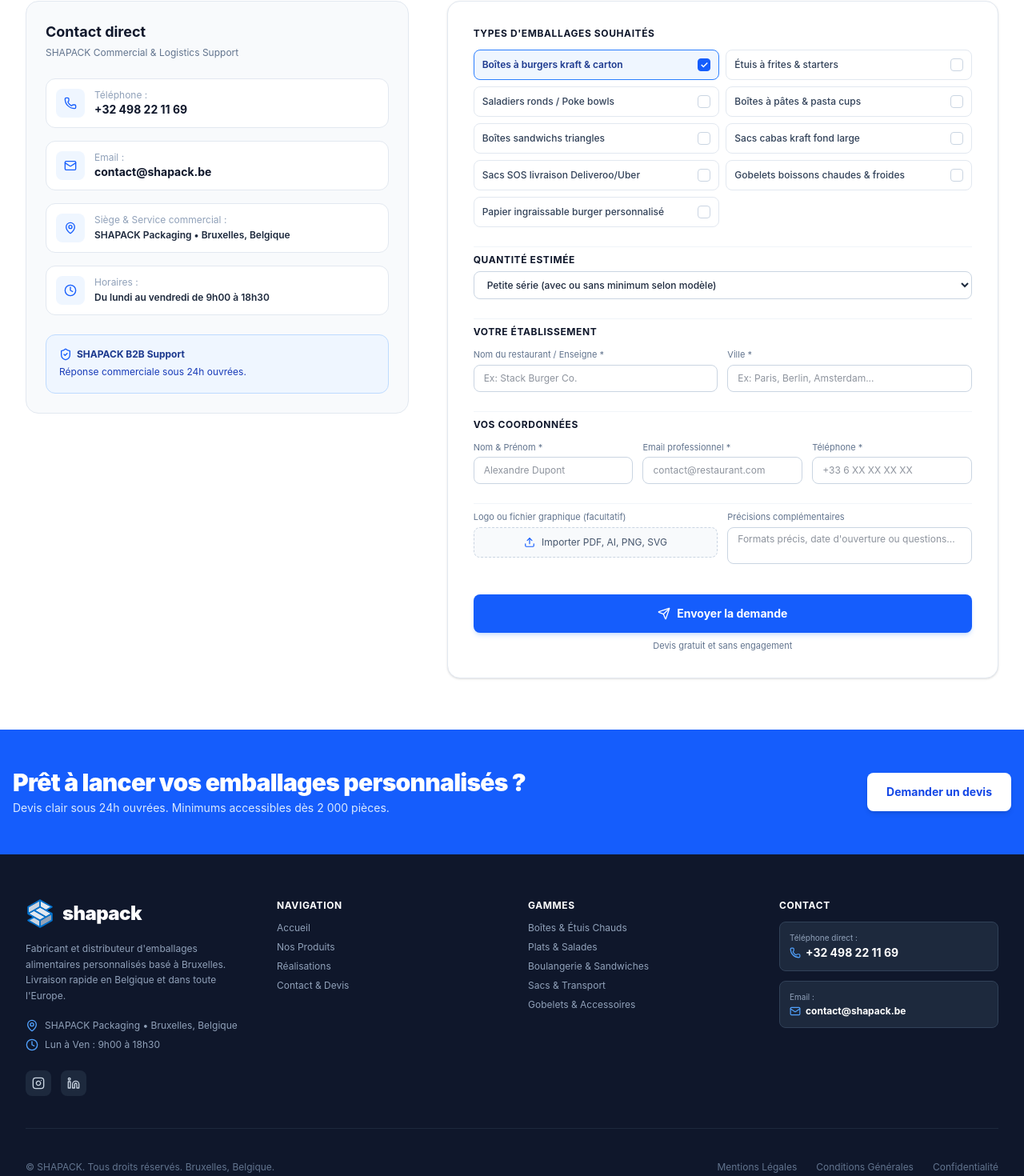
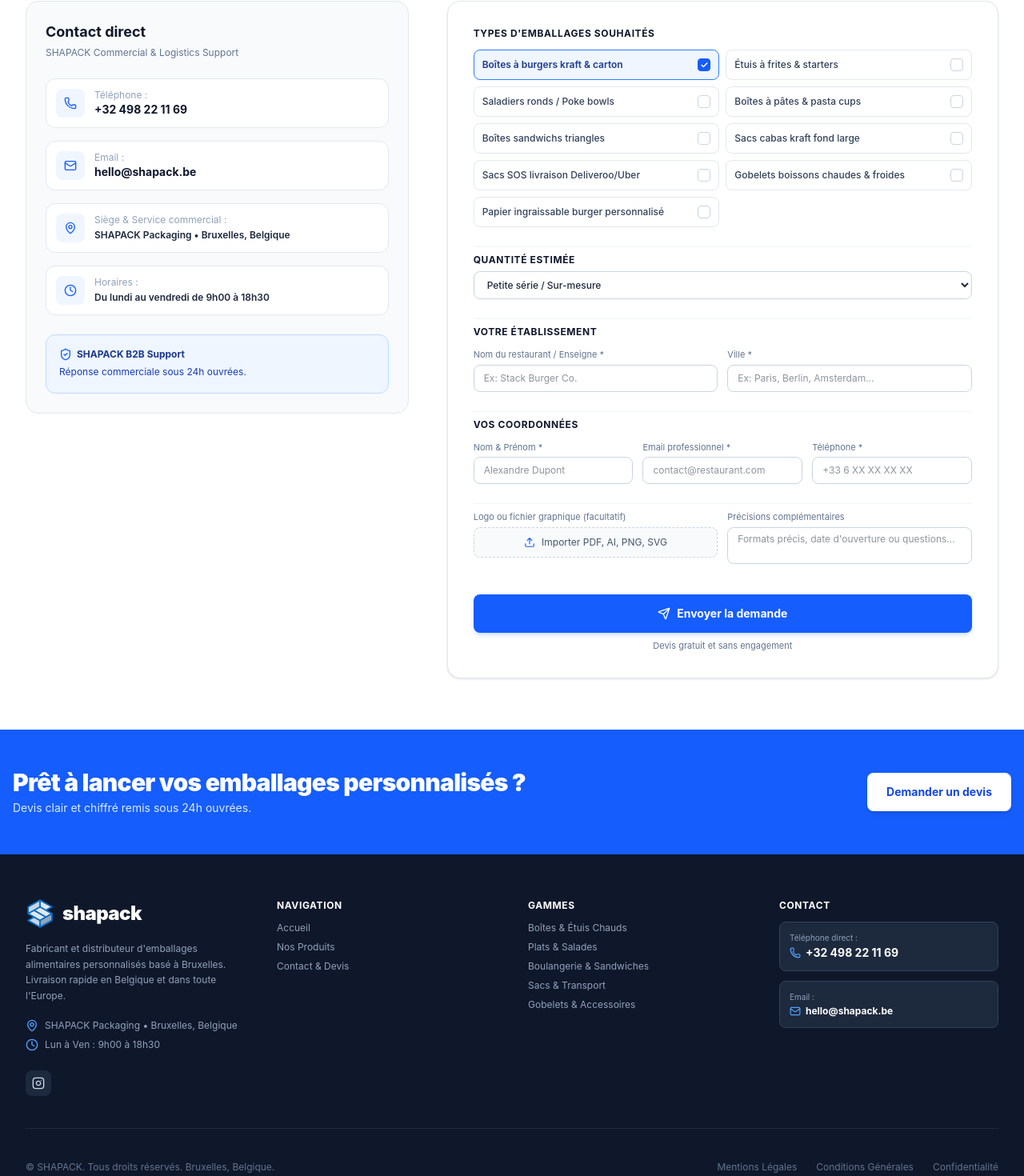
Before and after one commit to KIMERA-SPORTSWEAR/shapack, a React (Vite) app: page /contact in a window 1280 px wide. Shown: the part 352-1822 px from the top of the page at 80% size. Built offline with nearby package versions, Linux system fonts and the light colour scheme.

Commit message:
feat: update email to hello@shapack.be, remove LinkedIn & Réalisations tab, set Instagram to shapack.ig, remove all MOQ mentions

```diff
--- a/src/components/Footer.tsx
+++ b/src/components/Footer.tsx
@@ -9,14 +9,6 @@
     <rect width="20" height="20" x="2" y="2" rx="5" ry="5"/>
     <path d="M16 11.37A4 4 0 1 1 12.63 8 4 4 0 0 1 16 11.37z"/>
     <line x1="17.5" x2="17.51" y1="6.5" y2="6.5"/>
-  </svg>
-);
-
-const LinkedinIcon: React.FC<{ className?: string }> = ({ className = 'w-4 h-4' }) => (
-  <svg className={className} viewBox="0 0 24 24" fill="none" stroke="currentColor" strokeWidth="2" strokeLinecap="round" strokeLinejoin="round">
-    <path d="M16 8a6 6 0 0 1 6 6v7h-4v-7a2 2 0 0 0-2-2 2 2 0 0 0-2 2v7h-4v-7a6 6 0 0 1 6-6z"/>
-    <rect width="4" height="12" x="2" y="9"/>
-    <circle cx="4" cy="4" r="2"/>
   </svg>
 );
 
@@ -74,22 +66,13 @@
             {/* Social Icons */}
             <div className="pt-2 flex items-center gap-3">
               <a
-                href="https://www.instagram.com/shapack.be/"
+                href="https://www.instagram.com/shapack.ig/"
                 target="_blank"
                 rel="noopener noreferrer"
                 className="w-8 h-8 rounded-lg bg-slate-800 hover:bg-pink-600 text-slate-300 hover:text-white flex items-center justify-center transition-colors"
-                title="Instagram @shapack.be"
+                title="Instagram @shapack.ig"
               >
                 <InstagramIcon className="w-4 h-4" />
-              </a>
-              <a
-                href="https://linkedin.com"
-                target="_blank"
-                rel="noopener noreferrer"
-                className="w-8 h-8 rounded-lg bg-slate-800 hover:bg-blue-600 text-slate-300 hover:text-white flex items-center justify-center transition-colors"
-                title="LinkedIn SHAPACK"
-              >
-                <LinkedinIcon className="w-4 h-4" />
               </a>
             </div>
           </div>
@@ -108,11 +91,6 @@
               <li>
                 <Link to="/produits" className="hover:text-blue-400 transition-colors">
                   {t('nav.products')}
-                </Link>
-              </li>
-              <li>
-                <Link to="/realisations" className="hover:text-blue-400 transition-colors">
-                  {t('nav.portfolio')}
                 </Link>
               </li>
               <li>
@@ -175,13 +153,13 @@
               </a>
 
               <a
-                href="mailto:contact@shapack.be"
+                href="mailto:hello@shapack.be"
                 className="p-3 rounded-lg bg-slate-800 border border-slate-700 block hover:border-blue-500 transition-colors"
               >
                 <span className="text-[10px] text-slate-400 block">Email :</span>
                 <span className="text-xs font-bold text-white flex items-center gap-1.5 mt-0.5">
                   <Mail className="w-3.5 h-3.5 text-blue-400" />
-                  contact@shapack.be
+                  hello@shapack.be
                 </span>
               </a>
             </div>
--- a/src/components/InstagramFeed.tsx
+++ b/src/components/InstagramFeed.tsx
@@ -53,7 +53,7 @@
           <div>
             <div className="inline-flex items-center gap-1.5 px-3 py-1 rounded-full bg-slate-100 text-xs font-semibold text-slate-700 mb-2">
               <InstagramIcon className="w-3.5 h-3.5 text-slate-800" />
-              <span>@shapack.be</span>
+              <span>@shapack.ig</span>
             </div>
             <h2 className="text-2xl sm:text-3xl font-black text-slate-900 tracking-tight">
               {t('social.title')}
@@ -64,7 +64,7 @@
           </div>
 
           <a
-            href="https://www.instagram.com/shapack.be/"
+            href="https://www.instagram.com/shapack.ig/"
             target="_blank"
             rel="noopener noreferrer"
             className="inline-flex items-center gap-2 px-4 py-2.5 rounded-lg bg-slate-900 hover:bg-slate-800 text-white font-semibold text-xs transition-colors self-start md:self-auto"
@@ -80,7 +80,7 @@
           {posts.map((post) => (
             <a
               key={post.id}
-              href="https://www.instagram.com/shapack.be/"
+              href="https://www.instagram.com/shapack.ig/"
               target="_blank"
               rel="noopener noreferrer"
               className="group rounded-xl border border-slate-200 overflow-hidden bg-white hover:border-slate-400 transition-all block"
--- a/src/components/Navbar.tsx
+++ b/src/components/Navbar.tsx
@@ -13,7 +13,6 @@
   const navLinks = [
     { path: '/', label: t('nav.home') },
     { path: '/produits', label: t('nav.products') },
-    { path: '/realisations', label: t('nav.portfolio') },
     { path: '/contact', label: t('nav.contact') },
   ];
 
--- a/src/context/LanguageContext.tsx
+++ b/src/context/LanguageContext.tsx
@@ -24,16 +24,16 @@
     // Hero
     'hero.badge': 'Basé à Bruxelles • Fabricant B2B Restauration',
     'hero.title1': 'Vos emballages personnalisés',
-    'hero.title2': 'dès 2 000 pièces',
+    'hero.title2': 'sur-mesure',
     'hero.subtitle': 'Boîtes burgers, poke bowls, étuis à frites, sacs kraft et gobelets imprimés à vos couleurs. Entreprise basée à Bruxelles, livraison rapide en Belgique et dans toute l\'Europe.',
     'hero.reassurance1': 'Devis gratuit sous 24h',
-    'hero.reassurance2': 'Petites séries dès 2 000 pièces',
+    'hero.reassurance2': 'Quantités flexibles sur-mesure',
     'hero.reassurance3': 'Impression offset haute définition',
     'hero.reassurance4': 'Carton kraft et blanc recyclable',
     'hero.btnQuote': 'Demander un Devis en 24h',
     'hero.btnCatalog': 'Consulter le Catalogue',
     'hero.badgeOffset': 'Impression Offset',
-    'hero.badgeMoq': 'Dès 2 000 pcs',
+    'hero.badgeMoq': 'Sur Devis',
 
     // Trusted By
     'trusted.title': 'Ils nous font confiance à Bruxelles et en Belgique',
@@ -44,9 +44,9 @@
     'pillars.subtitle': 'Des emballages solides, personnalisés et livrés rapidement.',
     'pillars.p1Title': 'Impression sur-mesure',
     'pillars.p1Desc': 'Impression offset de votre logo, visuels et couleurs sur tous vos contenants.',
-    'pillars.p2Title': 'Accessible dès 2 000 pièces',
-    'pillars.p2Badge': 'Accessible',
-    'pillars.p2Desc': 'Des quantités réalistes adaptées aux restaurants indépendants comme aux réseaux.',
+    'pillars.p2Title': 'Quantités adaptées & flexibles',
+    'pillars.p2Badge': 'Sur-mesure',
+    'pillars.p2Desc': 'Production personnalisée adaptée aux restaurants indépendants comme aux enseignes multi-sites.',
     'pillars.p2Link': 'Voir les produits',
     'pillars.p3Title': 'Qualité alimentaire et écologie',
     'pillars.p3Desc': 'Cartons kraft et blancs rigides, barrière anti-gras et contact alimentaire certifié.',
@@ -78,9 +78,9 @@
     'process.s3Desc': 'Impression, façonnage et livraison directe dans votre établissement.',
 
     // Conditions
-    'conditions.moqLabel': 'Quantité minimum',
-    'conditions.moqVal': 'Dès 2 000 pièces',
-    'conditions.moqSub': 'Adapté pour démarrer facilement.',
+    'conditions.moqLabel': 'Devis & Quantités',
+    'conditions.moqVal': 'Sur Devis',
+    'conditions.moqSub': 'Adapté à votre activité sans contrainte.',
     'conditions.timeLabel': 'Délai de fabrication',
     'conditions.timeVal': '3 à 4 semaines',
     'conditions.timeSub': 'Fabrication soignée et livraison suivie.',
@@ -92,7 +92,7 @@
     'social.tag': 'Instagram',
     'social.title': 'Dernières réalisations',
     'social.subtitle': 'Retrouvez nos emballages en situation chez nos restaurants partenaires.',
-    'social.btn': 'Suivre @shapack.be',
+    'social.btn': 'Suivre @shapack.ig',
 
     // Portfolio Page
     'portfolio.tag': 'Réalisations',
@@ -136,7 +136,7 @@
 
     // Footer
     'footer.ctaTitle': 'Prêt à lancer vos emballages personnalisés ?',
-    'footer.ctaSubtitle': 'Devis clair sous 24h ouvrées. Minimums accessibles dès 2 000 pièces.',
+    'footer.ctaSubtitle': 'Devis clair et chiffré remis sous 24h ouvrées.',
     'footer.ctaBtn': 'Demander un devis',
     'footer.about': 'Fabricant et distributeur d\'emballages alimentaires personnalisés basé à Bruxelles. Livraison rapide en Belgique et dans toute l\'Europe.',
     'footer.nav': 'Navigation',
@@ -163,16 +163,16 @@
     // Hero
     'hero.badge': 'Based in Brussels • B2B Foodservice Packaging',
     'hero.title1': 'Custom food packaging',
-    'hero.title2': 'from 2,000 pieces',
-    'hero.subtitle': 'Custom-printed burger boxes, poke bowls, fries sleeves, kraft bags and cups. Based in Brussels, with fast delivery across Belgium and Europe from 2,000 pcs.',
+    'hero.title2': 'tailor-made',
+    'hero.subtitle': 'Custom-printed burger boxes, poke bowls, fries sleeves, kraft bags and cups. Based in Brussels, with fast delivery across Belgium and Europe.',
     'hero.reassurance1': 'Free quote within 24 hours',
-    'hero.reassurance2': 'Accessible runs from 2,000 pcs',
+    'hero.reassurance2': 'Flexible custom order quantities',
     'hero.reassurance3': 'High-definition offset printing',
     'hero.reassurance4': 'Recyclable kraft and white board',
     'hero.btnQuote': 'Get a Quote in 24h',
     'hero.btnCatalog': 'Browse Catalog',
     'hero.badgeOffset': 'Offset Printing',
-    'hero.badgeMoq': 'From 2,000 pcs',
+    'hero.badgeMoq': 'Custom Quote',
 
     // Trusted By
     'trusted.title': 'Trusted in Brussels and across Belgium',
@@ -183,9 +183,9 @@
     'pillars.subtitle': 'Sturdy, branded packagings delivered directly to your kitchen.',
     'pillars.p1Title': 'Full Custom Print',
     'pillars.p1Desc': 'High-precision offset printing of your logo, brand colors and visual identity on every box.',
-    'pillars.p2Title': 'Accessible from 2,000 pcs',
-    'pillars.p2Badge': 'Accessible',
-    'pillars.p2Desc': 'Realistic minimum quantities designed for independent restaurants and growing chains alike.',
+    'pillars.p2Title': 'Flexible Quantities',
+    'pillars.p2Badge': 'Tailored',
+    'pillars.p2Desc': 'Flexible order sizes tailored for independent restaurants and growing chains alike.',
     'pillars.p2Link': 'View products',
     'pillars.p3Title': 'Certified Food Safety',
     'pillars.p3Desc': 'Rigid kraft and white boards with certified greaseproof barriers for direct hot food contact.',
@@ -217,9 +217,9 @@
     'process.s3Desc': 'Offset printing, folding, and direct tracked delivery to your restaurant.',
 
     // Conditions
-    'conditions.moqLabel': 'Minimum order',
-    'conditions.moqVal': 'From 2,000 pcs',
-    'conditions.moqSub': 'Convenient for launches and regular runs.',
+    'conditions.moqLabel': 'Quote & Quantities',
+    'conditions.moqVal': 'Custom Quote',
+    'conditions.moqSub': 'Tailored to your needs without constraint.',
     'conditions.timeLabel': 'Lead time',
     'conditions.timeVal': '3 to 4 weeks',
     'conditions.timeSub': 'High-precision production and tracked shipment.',
@@ -231,7 +231,7 @@
     'social.tag': 'Instagram',
     'social.title': 'Recent Packaging Runs',
     'social.subtitle': 'See custom packagings live in action at our partner restaurants.',
-    'social.btn': 'Follow @shapack.be',
+    'social.btn': 'Follow @shapack.ig',
 
     // Portfolio Page
     'portfolio.tag': 'Portfolio',
@@ -275,7 +275,7 @@
 
     // Footer
     'footer.ctaTitle': 'Ready to start your custom packaging?',
-    'footer.ctaSubtitle': 'Fast quote within 24 hours. Accessible from 2,000 pcs.',
+    'footer.ctaSubtitle': 'Clear and detailed quote within 24 business hours.',
     'footer.ctaBtn': 'Get your quote',
     'footer.about': 'Custom food packaging manufacturer based in Brussels. Fast delivery across Belgium and Europe.',
     'footer.nav': 'Navigation',
@@ -302,16 +302,16 @@
     // Hero
     'hero.badge': 'Mit Sitz in Brüssel • B2B Gastronomie Verpackungen',
     'hero.title1': 'Individuelle Gastronomieverpackungen',
-    'hero.title2': 'ab 2.000 Stück',
+    'hero.title2': 'nach Maß',
     'hero.subtitle': 'Burgerboxen, Poke Bowls, Pommestüten, Kraftpapiertüten und Becher in Ihrem Design. Mit Sitz in Brüssel, schnelle Lieferung in Belgien und ganz Europa.',
     'hero.reassurance1': 'Kostenloses Angebot innerhalb von 24h',
-    'hero.reassurance2': 'Kleine Serien ab 2.000 Stück',
+    'hero.reassurance2': 'Flexible Bestellmengen nach Maß',
     'hero.reassurance3': 'Hochauflösender Offsetdruck',
     'hero.reassurance4': 'Recycelbarer Kraft- und Weißkarton',
     'hero.btnQuote': 'Angebot in 24h anfordern',
     'hero.btnCatalog': 'Katalog ansehen',
     'hero.badgeOffset': 'Offsetdruck',
-    'hero.badgeMoq': 'Ab 2.000 Stück',
+    'hero.badgeMoq': 'Auf Anfrage',
 
     // Trusted By
     'trusted.title': 'Partnerbetriebe in Brüssel und Belgien',
@@ -322,9 +322,9 @@
     'pillars.subtitle': 'Stabile, markenindividuelle Verpackungen direkt in Ihren Betrieb geliefert.',
     'pillars.p1Title': 'Kompletter individueller Druck',
     'pillars.p1Desc': 'Offsetdruck Ihres Logos, Ihrer Farben und Schriften auf all Ihren Verpackungen.',
-    'pillars.p2Title': 'Bereits ab 2.000 Stück',
-    'pillars.p2Badge': 'Zugänglich',
-    'pillars.p2Desc': 'Wirtschaftliche Mindestmengen für Einzelgastronomen und Ketten.',
+    'pillars.p2Title': 'Flexible Bestellmengen',
+    'pillars.p2Badge': 'Flexibel',
+    'pillars.p2Desc': 'Wirtschaftliche Mengen angepasst an Einzelgastronomen und Ketten.',
     'pillars.p2Link': 'Produkte ansehen',
     'pillars.p3Title': 'Zertifizierte Lebensmittelechtheit',
     'pillars.p3Desc': 'Fettbeständiger, stabiler Kraftkarton für warme und fettige Speisen.',
@@ -356,9 +356,9 @@
     'process.s3Desc': 'Offsetfertigung und direkte Anlieferung an Ihren Standort.',
 
     // Conditions
-    'conditions.moqLabel': 'Mindestmenge',
-    'conditions.moqVal': 'Ab 2.000 Stück',
-    'conditions.moqSub': 'Ideal zum einfachen Einstieg.',
+    'conditions.moqLabel': 'Mengen & Angebot',
+    'conditions.moqVal': 'Auf Anfrage',
+    'conditions.moqSub': 'Flexibel an Ihren Bedarf angepasst.',
     'conditions.timeLabel': 'Produktionszeit',
     'conditions.timeVal': '3 bis 4 Wochen',
     'conditions.timeSub': 'Sorgfältige Fertigung und Sendungsverfolgung.',
@@ -370,7 +370,7 @@
     'social.tag': 'Instagram',
     'social.title': 'Aktuelle Arbeiten',
     'social.subtitle': 'Verpackungen im Praxiseinsatz unserer Gastro-Partner.',
-    'social.btn': 'Folgen auf @shapack.be',
+    'social.btn': 'Folgen auf @shapack.ig',
 
     // Portfolio Page
     'portfolio.tag': 'Referenzen',
@@ -414,7 +414,7 @@
 
     // Footer
     'footer.ctaTitle': 'Bereit für Ihre eigenen Verpackungen?',
-    'footer.ctaSubtitle': 'Angebot innerhalb von 24h. Ab 2.000 Stück verfügbar.',
+    'footer.ctaSubtitle': 'Detailliertes Angebot in 24h.',
     'footer.ctaBtn': 'Angebot anfordern',
     'footer.about': 'Hersteller für individuelle Gastronomieverpackungen mit Sitz in Brüssel. Schnelle Lieferung in Belgien und Europa.',
     'footer.nav': 'Navigation',
@@ -441,16 +441,16 @@
     // Hero
     'hero.badge': 'Gevestigd in Brussel • B2B Horeca Verpakkingen',
     'hero.title1': 'Bedrukte voedselverpakkingen',
-    'hero.title2': 'vanaf 2.000 stuks',
-    'hero.subtitle': 'Burgerboxen, poke bowls, frietzakjes, krafttassen en bekers in uw eigen huisstijl. Gevestigd in Brussel, snelle levering in België en Europa vanaf 2.000 stuks.',
+    'hero.title2': 'op maat',
+    'hero.subtitle': 'Burgerboxen, poke bowls, frietzakjes, krafttassen en bekers in uw eigen huisstijl. Gevestigd in Brussel, snelle levering in België en Europa.',
     'hero.reassurance1': 'Gratis offerte binnen 24 uur',
-    'hero.reassurance2': 'Kleine oplages vanaf 2.000 stuks',
+    'hero.reassurance2': 'Flexibele bestelhoeveelheden op maat',
     'hero.reassurance3': 'Offsetdruk van hoge kwaliteit',
     'hero.reassurance4': 'Recyclebaar kraft en wit karton',
     'hero.btnQuote': 'Offerte aanvragen in 24u',
     'hero.btnCatalog': 'Bekijk de Catalogus',
     'hero.badgeOffset': 'Offsetdruk',
-    'hero.badgeMoq': 'Vanaf 2.000 stuks',
+    'hero.badgeMoq': 'Op Offerte',
 
     // Trusted By
     'trusted.title': 'Zij vertrouwen op ons in Brussel en België',
@@ -461,9 +461,9 @@
     'pillars.subtitle': 'Stevige, bedrukte verpakkingen direct aan uw zaak geleverd.',
     'pillars.p1Title': 'Bedrukking op maat',
     'pillars.p1Desc': 'Offsetdruk van uw logo, kleuren en huisstijl op al uw verpakkingen.',
-    'pillars.p2Title': 'Toegankelijk vanaf 2.000 stuks',
-    'pillars.p2Badge': 'Toegankelijk',
-    'pillars.p2Desc': 'Realistische minimumhoeveelheden voor zowel zelfstandigen als ketens.',
+    'pillars.p2Title': 'Flexibele Aantallen',
+    'pillars.p2Badge': 'Op Maat',
+    'pillars.p2Desc': 'Flexibele bestelhoeveelheden voor zowel zelfstandigen als ketens.',
     'pillars.p2Link': 'Bekijk producten',
     'pillars.p3Title': 'Voedselveilig en gecertificeerd',
     'pillars.p3Desc': 'Vetbestendig kraft- en witkarton, gecertificeerd voor direct contact met warm eten.',
@@ -495,9 +495,9 @@
     'process.s3Desc': 'Offsetdruk, afwerking en rechtstreekse levering met tracking.',
 
     // Conditions
-    'conditions.moqLabel': 'Minimale afname',
-    'conditions.moqVal': 'Vanaf 2.000 stuks',
-    'conditions.moqSub': 'Ideaal om vlot te starten.',
+    'conditions.moqLabel': 'Offerte & Aantallen',
+    'conditions.moqVal': 'Op Offerte',
+    'conditions.moqSub': 'Flexibel afgestemd op uw zaak.',
     'conditions.timeLabel': 'Productietijd',
     'conditions.timeVal': '3 tot 4 weken',
     'conditions.timeSub': 'Zorgvuldige productie en betrouwbare verzending.',
@@ -509,7 +509,7 @@
     'social.tag': 'Instagram',
     'social.title': 'Recente realisaties',
     'social.subtitle': 'Bekijk onze verpakkingen in de praktijk bij aangesloten horecazaken.',
-    'social.btn': 'Volg @shapack.be',
+    'social.btn': 'Volg @shapack.ig',
 
     // Portfolio Page
     'portfolio.tag': 'Realisaties',
@@ -553,7 +553,7 @@
 
     // Footer
     'footer.ctaTitle': 'Klaar om uw eigen verpakkingen te bedrukken?',
-    'footer.ctaSubtitle': 'Offerte binnen 24u. Toegankelijk vanaf 2.000 stuks.',
+    'footer.ctaSubtitle': 'Duidelijke offerte binnen 24u.',
     'footer.ctaBtn': 'Vraag een offerte aan',
     'footer.about': 'Fabrikant van bedrukte voedselverpakkingen gevestigd in Brussel. Snelle levering in België en Europa.',
     'footer.nav': 'Navigatie',
--- a/src/pages/ContactPage.tsx
+++ b/src/pages/ContactPage.tsx
@@ -97,7 +97,7 @@
                 </a>
 
                 <a
-                  href="mailto:contact@shapack.be"
+                  href="mailto:hello@shapack.be"
                   className="flex items-center gap-3 p-3 rounded-xl bg-white border border-slate-200 hover:border-blue-500 transition-colors"
                 >
                   <div className="w-9 h-9 rounded-lg bg-blue-50 text-blue-600 flex items-center justify-center shrink-0">
@@ -105,7 +105,7 @@
                   </div>
                   <div>
                     <span className="text-xs text-slate-400 block">{t('contact.emailLabel')}</span>
-                    <span className="font-bold text-slate-900">contact@shapack.be</span>
+                    <span className="font-bold text-slate-900">hello@shapack.be</span>
                   </div>
                 </a>
 
@@ -225,7 +225,7 @@
                     onChange={(e) => setVolume(e.target.value)}
                     className="w-full px-3 py-2 rounded-lg border border-slate-300 bg-white text-xs text-slate-800 font-medium focus:outline-none focus:border-blue-600"
                   >
-                    <option value="Petite série (test ou démarrage)">Petite série (avec ou sans minimum selon modèle)</option>
+                    <option value="Petite série (test ou démarrage)">Petite série / Sur-mesure</option>
                     <option value="2 500 à 5 000 pièces">2 500 à 5 000 pièces</option>
                     <option value="10 000 pièces">10 000 pièces (tarif dégressif)</option>
                     <option value="20 000+ pièces">20 000+ pièces (multi-sites / chaînes)</option>
```
